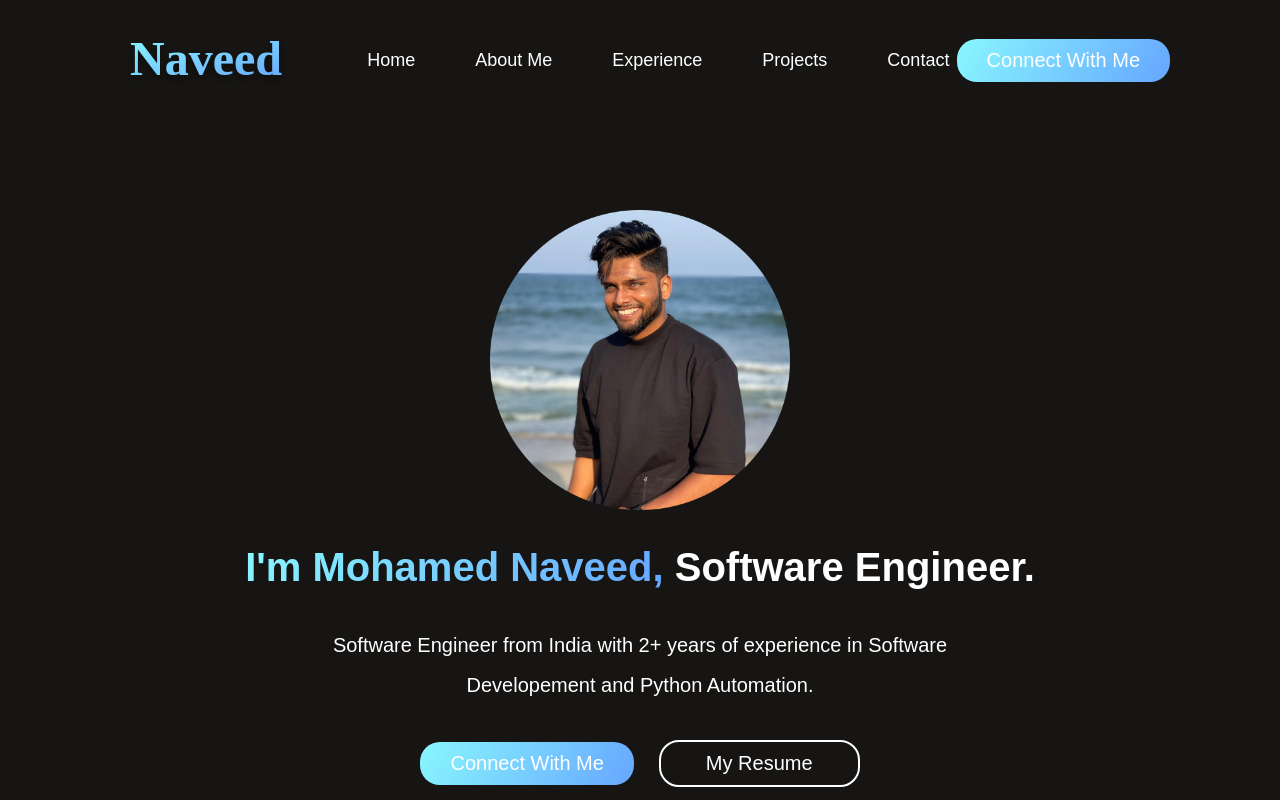
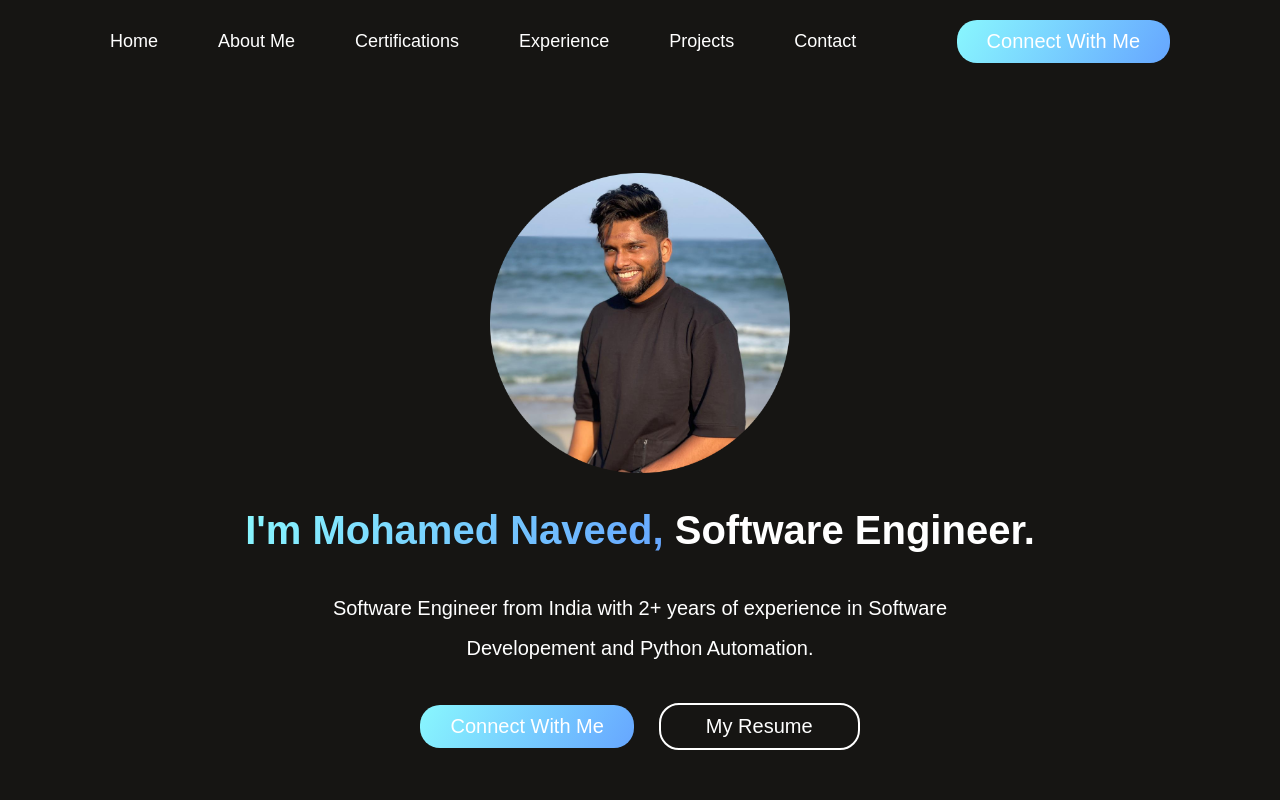
Before and after one commit to MohamedNaveed03/PersonalPortfolio, a React (Create React App) app: page / in a window 1280 px wide. Shown: the top 800 px of the page. Built offline with nearby package versions, Linux system fonts and the light colour scheme; the HTML template or start-up script is replaced by a standard one.

Commit message:
added id to track the particualar elements to add functionality

```diff
--- a/package.json
+++ b/package.json
@@ -10,7 +10,9 @@
     "react-anchor-link-smooth-scroll": "^1.0.12",
     "react-dom": "^18.3.1",
     "react-icons": "^5.3.0",
+    "react-router-dom": "^6.26.1",
     "react-scripts": "5.0.1",
+    "react-scroll": "^1.9.0",
     "web-vitals": "^2.1.4"
   },
   "scripts": {
--- a/src/components/About/About.jsx
+++ b/src/components/About/About.jsx
@@ -6,7 +6,7 @@ import { FaStar } from 'react-icons/fa'; // Import Font Awesome stars
 
 function About() {
   return (
-    <div className='about'>
+    <div className='about'id='about-id'>
       <div className='about-title'>
         <h1>About Me</h1>
         <img src={theme_pattern} alt='Background Pattern'></img>
--- a/src/components/Certification/Certifications.jsx
+++ b/src/components/Certification/Certifications.jsx
@@ -6,7 +6,7 @@ import arrow_icon from "../../assets/arrow_icon.svg"
 
 function Certifications() {
   return (
-    <div className='certifications'>
+    <div className='certifications' id='certification-id'>
       <div className='certification-title'>
         <h1>Certifications</h1>
         <img src={theme_patter} alt=''></img>
--- a/src/components/Contact/Contact.css
+++ b/src/components/Contact/Contact.css
@@ -30,7 +30,7 @@
     grid-template-columns: 1fr 1fr;
     gap: 40px;
     width: 100%;
-    margin-bottom: 80px;
+    margin-bottom: 160px;
 }
 
 
--- a/src/components/Contact/Contact.jsx
+++ b/src/components/Contact/Contact.jsx
@@ -5,7 +5,7 @@ import "./Contact.css";
 
 function Contact() {
   return (
-    <div className="contact-section">
+    <div className="contact-section" id="contact-id">
       <div className="about-title">
         <h1>Contact</h1>
         <img src={theme_pattern} alt="Background Pattern" />
--- a/src/components/Experience/Experience.jsx
+++ b/src/components/Experience/Experience.jsx
@@ -4,7 +4,7 @@ import theme_pattern from "../../assets/theme_pattern.svg";
 
 function Experience() {
   return (
-    <div className="experience-section">
+    <div className="experience-section" id="experience-id">
       <div className="about-title">
         <h1>Experience</h1>
         <img src={theme_pattern} alt="Background Pattern" />
--- a/src/components/Hero/Hero.jsx
+++ b/src/components/Hero/Hero.jsx
@@ -3,7 +3,7 @@ import './Hero.css'
 import profile_img from '../../assets/circleimg.jpg'
 function Hero() {
   return (
-    <div className='hero'>
+    <div className='hero' id='hero-id'>
       <img src={profile_img} alt=''></img>
       <h1><span>I'm Mohamed Naveed,</span> Software Engineer.</h1>
       <p>Software Engineer from India with 2+ years of experience in Software Developement and Python Automation.</p>
--- a/src/components/Navbar/Navbar.css
+++ b/src/components/Navbar/Navbar.css
@@ -11,6 +11,7 @@
     list-style: none;
     gap: 60px;
     font-size: 18px;
+    cursor: pointer;
 }
 
 .nav-connect{
--- a/src/components/Navbar/Navbar.jsx
+++ b/src/components/Navbar/Navbar.jsx
@@ -1,21 +1,21 @@
-import React from 'react'
-import './Navbar.css'
-import logo from '../../assets/logo.svg'
+import React from 'react';
+import { Link } from 'react-scroll';
+import './Navbar.css';
 
 function Navbar() {
   return (
     <div className='navbar'>
-      <img src={logo} alt=''></img>
       <ul className='nav-menu'>
-        <li>Home</li>
-        <li>About Me</li>
-        <li>Experience</li>
-        <li>Projects</li>
-        <li>Contact</li>
+        <li><Link to="hero-id" smooth={true} duration={500}>Home</Link></li>
+        <li><Link to="about-id" smooth={true} duration={500}>About Me</Link></li>
+        <li><Link to="certification-id" smooth={true} duration={500}>Certifications</Link></li>
+        <li><Link to="experience-id" smooth={true} duration={500}>Experience</Link></li>
+        <li><Link to="projects-id" smooth={true} duration={500}>Projects</Link></li>
+        <li><Link to="contact-id" smooth={true} duration={500}>Contact</Link></li>
       </ul>
-      <div className='nav-connect'>Connect With Me</div>
+      <div className='nav-connect'><Link to="contact-id" smooth={true} duration={500}>Connect With Me</Link></div>
     </div>
-  )
+  );
 }
 
-export default Navbar
+export default Navbar;
--- a/src/components/Project/Project.jsx
+++ b/src/components/Project/Project.jsx
@@ -4,7 +4,7 @@ import "./Project.css";
 
 function Project() {
   return (
-    <div className='project-section'>
+    <div className='project-section' id='projects-id'>
       <div className="about-title">
         <h1>Projects</h1>
         <img src={theme_pattern} alt="Background Pattern" />
```
Also changed, not shown: src/assets/logo.svg, 1 other file (tests, documents, lock files or other folders).
